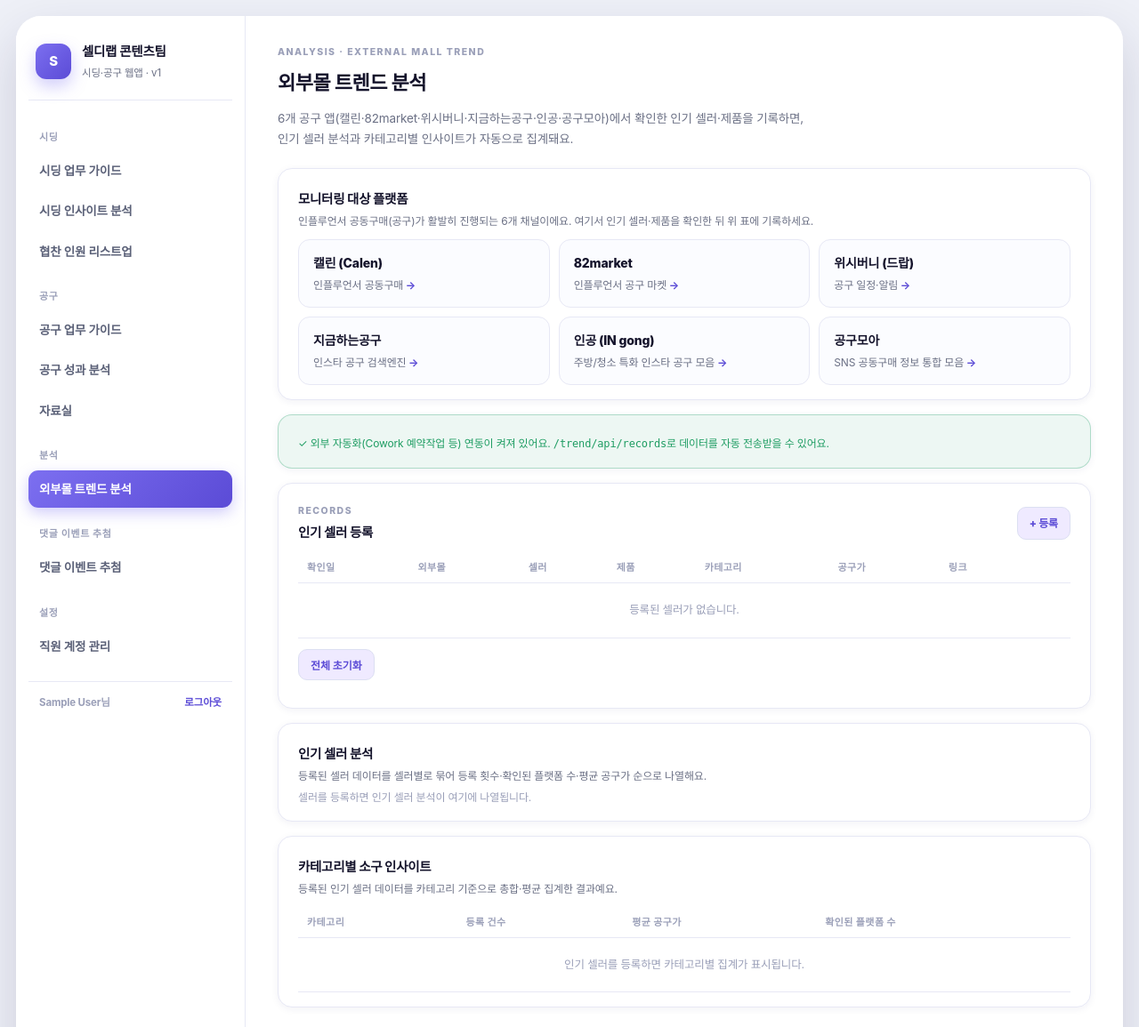
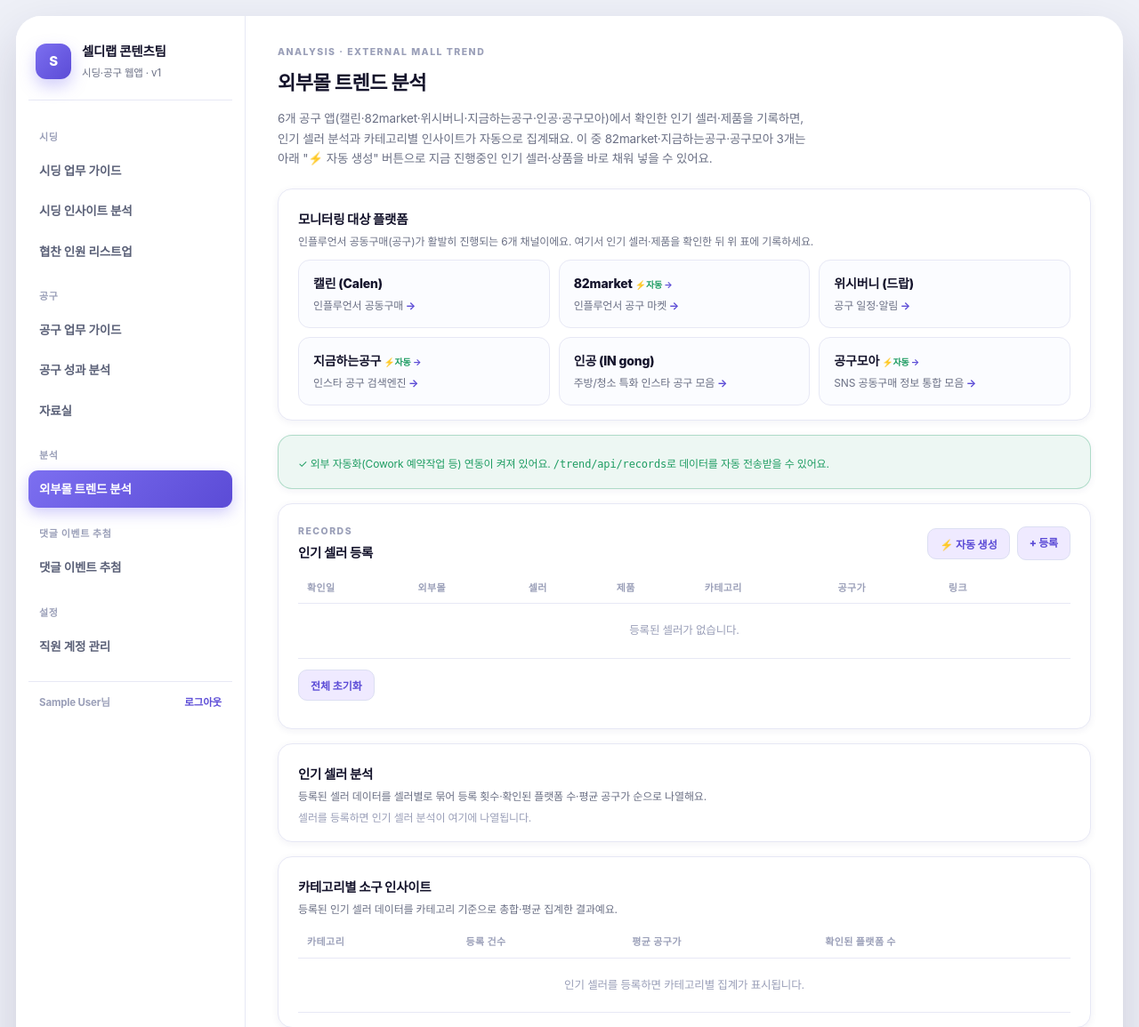
Before and after one commit to on960608/celdylab-webapp, a Flask app: page /trend/ in a window 1280 px wide. Shown: the top 1155 px of the page at 89% size. Run offline with Flask 3, Linux system fonts and the light colour scheme; the visitor is signed in with stand-in values (Sample User, id 1); data that the repository does not hold is empty; some web fonts are replaced.

Commit message:
trend.html: 자동 생성 버튼 추가

```diff
--- a/celdylab-webapp/templates/trend.html
+++ b/celdylab-webapp/templates/trend.html
@@ -4,14 +4,14 @@
 <div class="block-head">
   <div class="eyebrow">ANALYSIS · EXTERNAL MALL TREND</div>
   <h2>외부몰 트렌드 분석</h2>
-  <p>6개 공구 앱(캘린·82market·위시버니·지금하는공구·인공·공구모아)에서 확인한 인기 셀러·제품을 기록하면, 인기 셀러 분석과 카테고리별 인사이트가 자동으로 집계돼요.</p>
+  <p>6개 공구 앱(캘린·82market·위시버니·지금하는공구·인공·공구모아)에서 확인한 인기 셀러·제품을 기록하면, 인기 셀러 분석과 카테고리별 인사이트가 자동으로 집계돼요. 이 중 82market·지금하는공구·공구모아 3개는 아래 "⚡ 자동 생성" 버튼으로 지금 진행중인 인기 셀러·상품을 바로 채워 넣을 수 있어요.</p>
 </div>
 
 <div class="chart-card" style="margin-bottom:16px">
   <div class="chart-card-head"><div><h3>모니터링 대상 플랫폼</h3><div class="unit">인플루언서 공동구매(공구)가 활발히 진행되는 6개 채널이에요. 여기서 인기 셀러·제품을 확인한 뒤 위 표에 기록하세요.</div></div></div>
   <div class="platform-grid" style="margin-top:10px">
     {% for p in platform_links %}
-    <a class="platform-card" href="{{ p.url }}" target="_blank" rel="noopener"><b>{{ p.name }}</b><span>{{ p.desc }}</span></a>
+    <a class="platform-card" href="{{ p.url }}" target="_blank" rel="noopener"><b>{{ p.name }}{% if p.auto %} <span style="font-size:10px;font-weight:600;color:var(--up)">⚡자동</span>{% endif %}</b><span>{{ p.desc }}</span></a>
     {% endfor %}
   </div>
 </div>
@@ -29,7 +29,11 @@
 <div class="chart-card" style="margin-bottom:16px">
   <div class="chart-card-head" style="align-items:center">
     <div><div class="eyebrow" style="margin-bottom:4px">RECORDS</div><h3>인기 셀러 등록</h3></div>
-    <details><summary class="refresh-btn" style="cursor:pointer;list-style:none">+ 등록</summary>
+    <div style="display:flex;gap:8px;align-items:center">
+      <form method="post" action="{{ url_for('trend.refresh') }}">
+        <button class="refresh-btn" type="submit" title="82market · 지금하는공구 · 공구모아를 지금 다시 읽어와서 자동 등록해요 (몇 초~30초 정도 걸려요)">⚡ 자동 생성</button>
+      </form>
+      <details><summary class="refresh-btn" style="cursor:pointer;list-style:none">+ 등록</summary>
       <form method="post" action="{{ url_for('trend.add') }}" class="ins-form-grid" style="margin-top:12px">
         <label>확인일<input name="check_date" type="date"></label>
         <label>외부몰<select name="platform">{% for p in platforms %}<option>{{ p }}</option>{% endfor %}</select></label>
@@ -40,7 +44,8 @@
         <label class="ins-wide">링크<input name="link" placeholder="https://..."></label>
         <div class="ins-wide" style="display:flex;justify-content:flex-end"><button class="refresh-btn" type="submit">등록</button></div>
       </form>
-    </details>
+      </details>
+    </div>
   </div>
   <div class="chart-svg-wrap">
     <table class="data-table">
```
